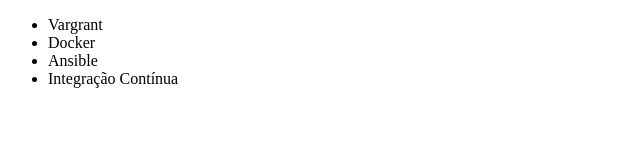
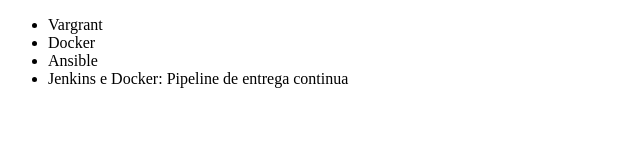
Before and after one commit to zeolacode/git-test, a plain HTML site: page index.html in a window 1280 px wide. Shown: the whole page, without its empty margins (0-640 px from the left). Drawn offline with Linux system fonts and the light colour scheme.

Commit message:
Renomeando curso de integração continua

```diff
--- a/index.html
+++ b/index.html
@@ -11,7 +11,7 @@
         <li>Vargrant</li>
         <li>Docker</li>
         <li>Ansible</li>
-        <li>Integração Contínua</li>
+        <li>Jenkins e Docker: Pipeline de entrega continua</li>
     </ul>
 </body>
 </html>
```
